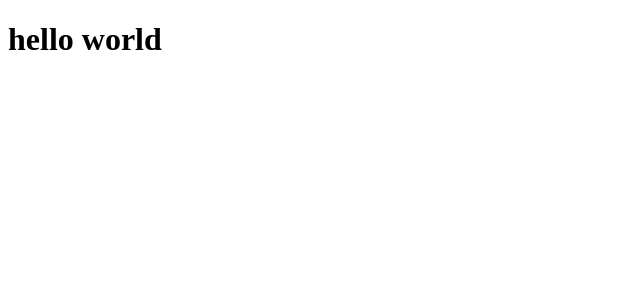
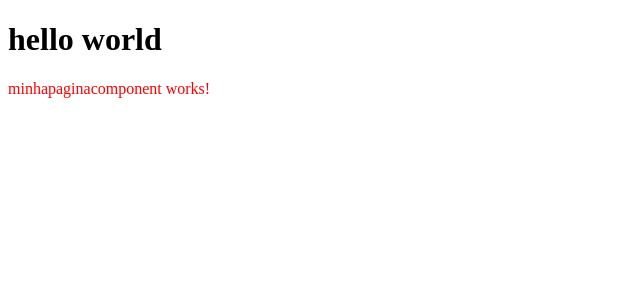
Before and after one commit to JoaoVitorResende/Basic-Angular, an Angular app: page / in a window 1280 px wide. Shown: the top 300 px of the page, without its empty margins (0-640 px from the left). Built offline with nearby package versions, Linux system fonts and the light colour scheme.

Commit message:
feat: first component

```diff
--- a/src/app/app.component.html
+++ b/src/app/app.component.html
@@ -1 +1,2 @@
 <hello-world></hello-world>
+<app-minhapaginacomponent></app-minhapaginacomponent>
--- a/src/app/app.component.ts
+++ b/src/app/app.component.ts
@@ -1,9 +1,9 @@
 import { Component } from '@angular/core';
-import { RouterOutlet } from '@angular/router';
-import {HelloWorldComponent} from'./HelloWorld/HelloWorld.component';
+import {HelloWorldComponent} from'./HelloWorld/helloworld.component';
+import {MinhapaginaComponent} from './minhapaginacomponent/minhapaginacomponent.component';
 @Component({
   selector: 'app-root',
-  imports: [RouterOutlet, HelloWorldComponent],
+  imports: [HelloWorldComponent, MinhapaginaComponent],
   templateUrl: './app.component.html',
   styleUrl: './app.component.scss'
 })
--- /dev/null
+++ b/src/app/minhapaginacomponent/minhapaginacomponent.component.html
@@ -0,0 +1 @@
+<p class="titulo">minhapaginacomponent works!</p>
--- /dev/null
+++ b/src/app/minhapaginacomponent/minhapaginacomponent.component.scss
@@ -0,0 +1,3 @@
+.titulo{
+    color: red;
+}
```
Also changed, not shown: src/app/minhapaginacomponent/minhapaginacomponent.component.ts (added, +11 -0 lines), 1 other file (tests, documents, lock files or other folders).
